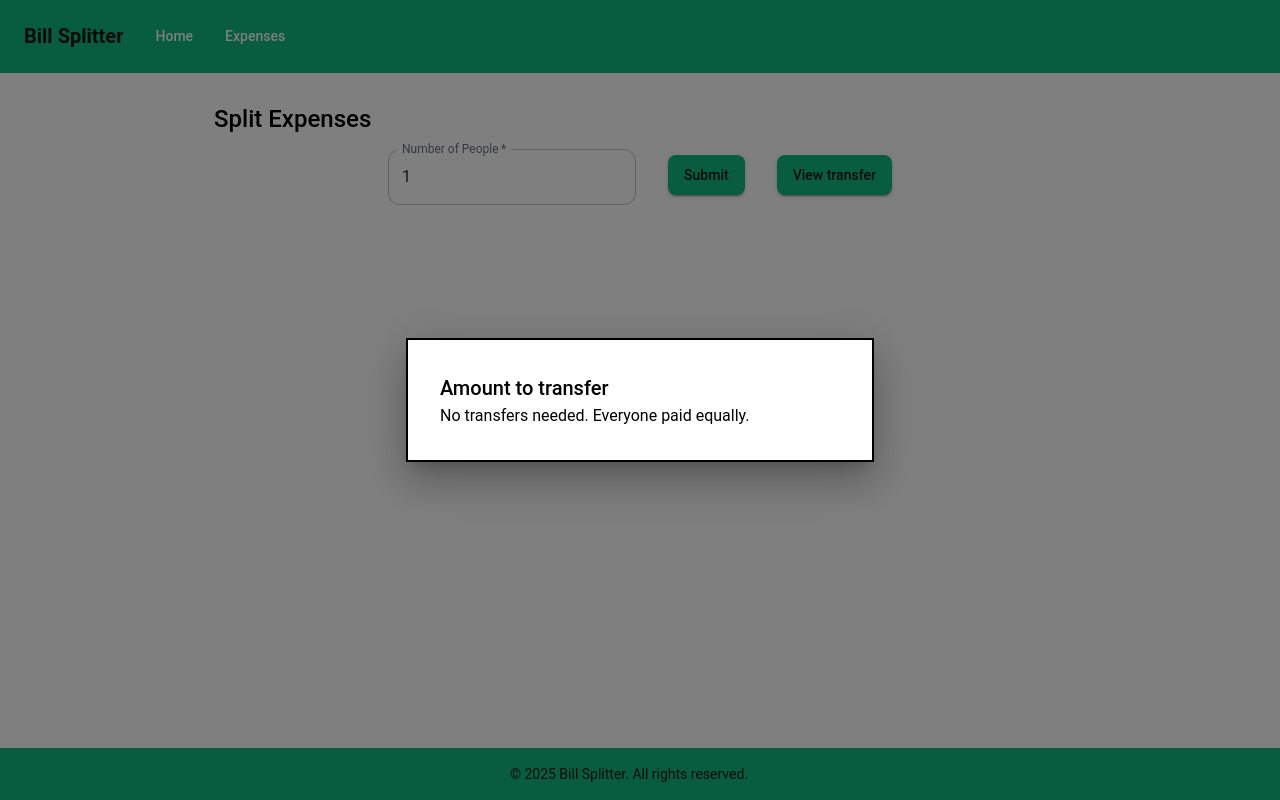
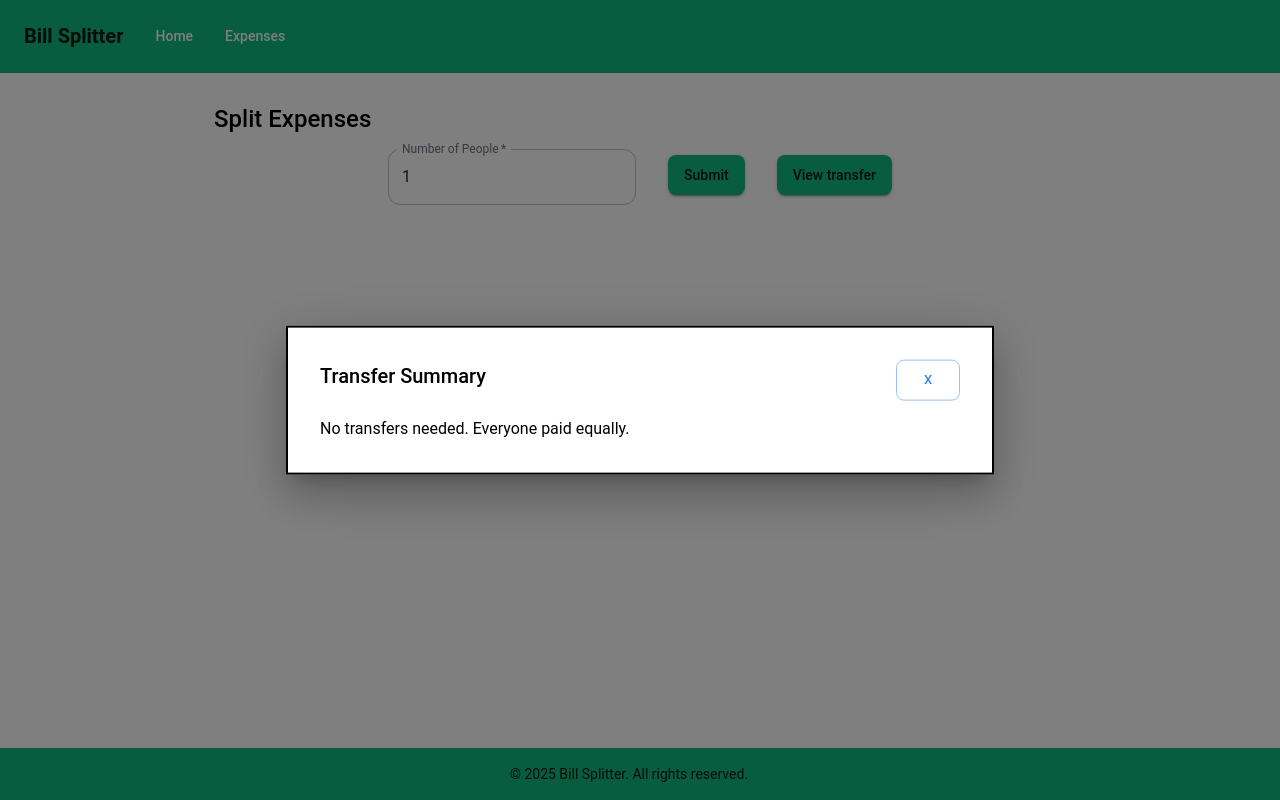
Before and after one commit to Unknownflow/bill-splitter, a React (Vite) app: page /expenses in a window 1280 px wide. Both pictures are taken after a click on the button "View transfer". Built offline with nearby package versions, Linux system fonts and the light colour scheme; some icons are missing.

Commit message:
styling: update modal styling and add close button

```diff
--- a/src/pages/Expenses.tsx
+++ b/src/pages/Expenses.tsx
@@ -8,7 +8,7 @@ const style = {
   top: '50%',
   left: '50%',
   transform: 'translate(-50%, -50%)',
-  width: 400,
+  width: '50%',
   bgcolor: 'background.paper',
   border: '2px solid #000',
   boxShadow: 24,
@@ -143,9 +143,15 @@ function Expenses() {
 
           <Modal open={modalOpen} onClose={handleModalClose} aria-labelledby='modal-modal-title' aria-describedby='modal-modal-description'>
             <Box sx={style}>
-              <Typography id='modal-modal-title' variant='h6' component='h2'>
-                Amount to transfer
-              </Typography>
+              <Box display='flex' flexDirection='row' justifyContent='space-between'>
+                <Typography id='modal-modal-title' variant='h6' component='h2'>
+                  Transfer Summary
+                </Typography>
+                <Button variant='outlined' color='secondary' size='small' onClick={handleModalClose} style={{ marginBottom: '16px' }}>
+                  X
+                </Button>
+              </Box>
+
               {transferDetails.length === 0 ? (
                 <Typography>No transfers needed. Everyone paid equally.</Typography>
               ) : (
```
